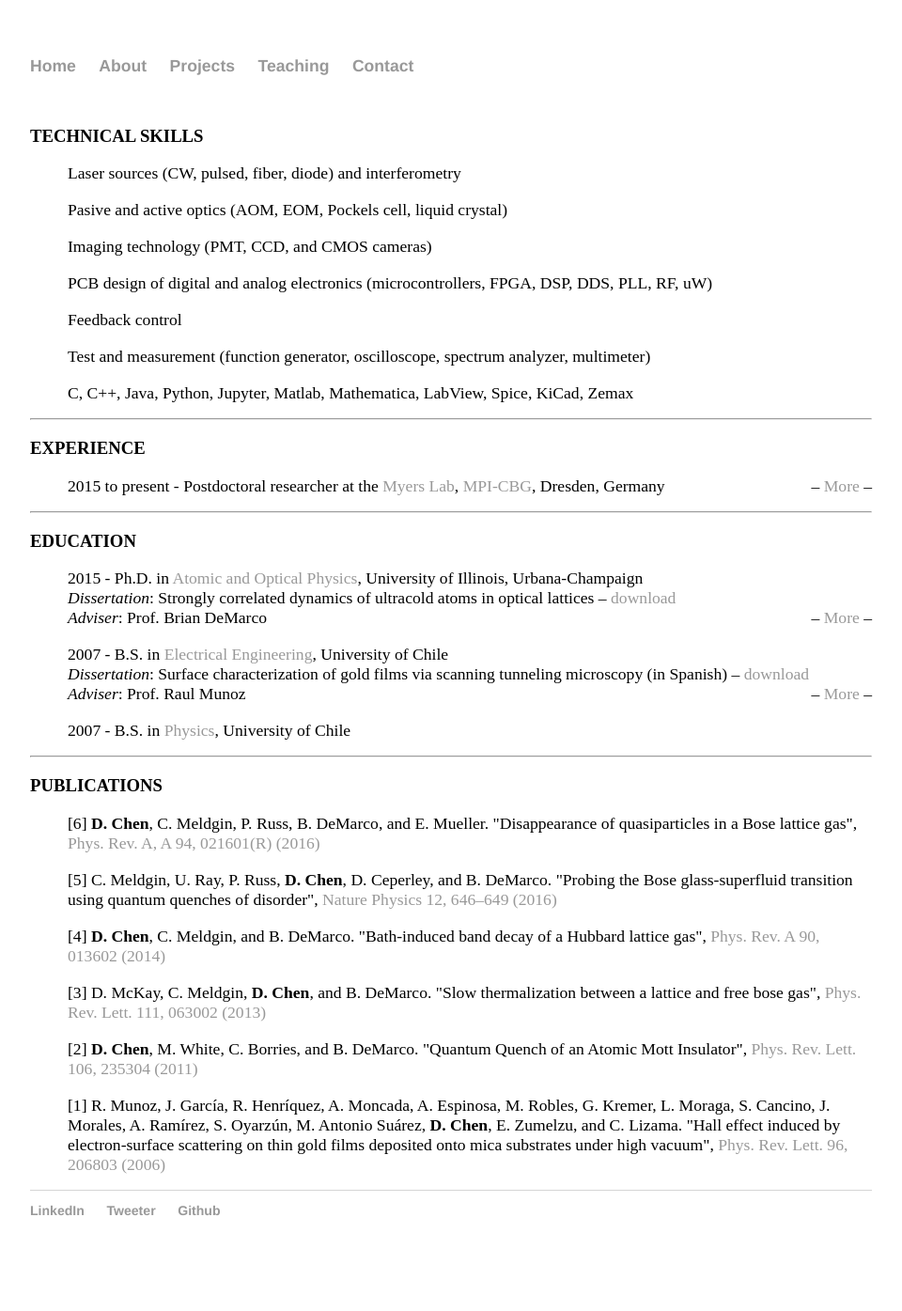
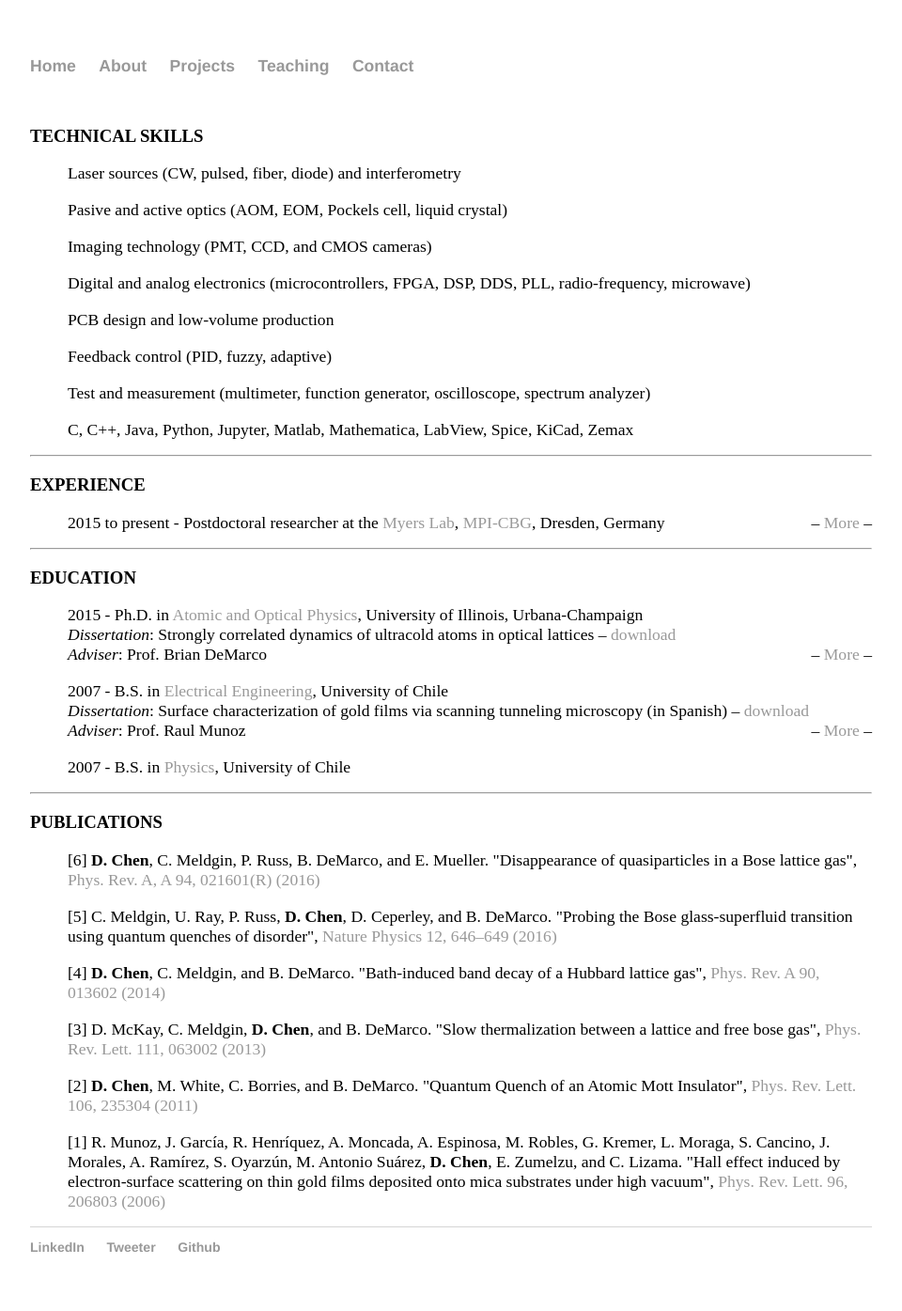
Before and after one commit to davidchenlee/davidchenlee.github.io, a Jekyll site: the page built from about/about.html, in a window 1280 px wide. Shown: the whole page at 94% size, without its empty margins (160-1120 px from the left). Built offline with Jekyll 4.4.1, drawn with Linux system fonts in a browser that asks for light colours; before the commit the page ends 1356 px from its top, so only the background shows below that; some of the changed lines change nothing that is shown.

Commit message:
Update the 'about' page

```diff
--- a/about/about.html
+++ b/about/about.html
@@ -9,9 +9,10 @@
   <li>Laser sources (CW, pulsed, fiber, diode) and interferometry</li>
   <br><li>Pasive and active optics (AOM, EOM, Pockels cell, liquid crystal)</li>
   <br><li>Imaging technology (PMT, CCD, and CMOS cameras)</li>
-  <br><li>PCB design of digital and analog electronics (microcontrollers, FPGA, DSP, DDS, PLL, RF, uW)</li>
-  <br><li>Feedback control</li>
-  <br><li>Test and measurement (function generator, oscilloscope, spectrum analyzer, multimeter)</li>
+  <br><li>Digital and analog electronics (microcontrollers, FPGA, DSP, DDS, PLL, radio-frequency, microwave)</li>
+  <br><li>PCB design and low-volume production</li>
+  <br><li>Feedback control (PID, fuzzy, adaptive)</li>
+  <br><li>Test and measurement (multimeter, function generator, oscilloscope, spectrum analyzer)</li>
   <br><li>C, C++, Java, Python, Jupyter, Matlab, Mathematica, LabView, Spice, KiCad, Zemax</li>
 </ul>
 <hr>
@@ -27,9 +28,9 @@
    <br>
     <ul style="list-style-type:square">
       <li>Conceptualized, designed, and built a high throughput two-photon microscope for imaging whole fixed tissue –as large as 1 cm^3– in-situ and with sub-micron resolution. The project has relied extensively on mathematical modeling and CAD tools such as Zemax, SolidWorks, Mathematica, Spice, and KiCad</li>
-      <li>Managed the project from start to end with minimal supervision. Purchased all the scientific equipment and building components</li>
+      <li>Planned and managed the project from start to end with minimal supervision. Purchased all the scientific equipment and building components (optics, electronics, and mechanics)</li>
       <li>Worked in close collaboration with biologists and computer scientists</li>
-      <li>Designed, prototyped, and built fast electronics for single-photon detection</li>
+      <li>Designed, prototyped, and built nanosecond electronics for single-photon detection</li>
       <li>Designed and implemented real-time control algorithms for microscopes</li>
       <li>Established a Meso-imaging Laboratory at the Max Planck Institute CBG</li>
     </ul>
@@ -50,16 +51,16 @@
 
     <div id="expand2"><!-- Content Goes here -->
 
-      <p>I investigated emergent states in strongly correlated systems using ultracold gases (publications [2-6]). To this end, I used advanced electro and magneto-optical techniques, such as optical lattices and stimulated Raman scattering, to trap, cool, and manipulate atomic gases with extremely high precision</p>
+      <p>I used ultracold gases to investigate emergent states in strongly correlated systems (publications [2-6]). To this end, I trapped, cooled, and manipulated atomic gases with extremely high precision by means of advanced electro and magneto-optical techniques such as optical lattices and stimulated Raman scattering</p>
 
       <ul style="list-style-type:square">
         <li>Designed and performed ultracold matter experiments</li>
-        <li>Performed data modeling and analysis using Matlab and Mathematica</li>
+        <li>Modeled and analyzed data with Matlab and Mathematica</li>
         <li>Designed and implemented novel laser techniques such as stimulated Raman scattering</li>
         <li>Troubleshot Ti-Sapphire lasers and home-built external cavity diode lasers</li>
-        <li>Designed and implemented RF waveforms using digital synthesizers</li>
+        <li>Designed and implemented radio-frequency waveforms using digital synthesizers</li>
         <li>Upgraded a GHz PLL for applications in quantum gas experiments</li>
-        <li>Designed and built PID controllers for laser modulation</li>
+        <li>Designed and built PID controllers for laser intensity control and modulation</li>
         <li>Designed and built electronic and electromechanical parts</li>
 
       </ul>
@@ -76,11 +77,11 @@
 
       <div id="expand4"><!-- Content Goes here -->
 
-        <p>I used scanning tunneling microscopy to characterize the topology of thin conductive films. Our group investigated the effect of electron-surface scattering on electronic transport in metals (publication [1]). </p>
+        <p>I used scanning tunneling microscopy to characterize the surface roughness of thin metallic films. Our group investigated the effect of electron-surface scattering on the electronic transport properties (publication [1]). </p>
 
         <ul style="list-style-type:square">
-          <li>Measured properties of thin metallic films via scanning tunneling microscopy (STM)</li>
-          <li>Implemented algorithms for autocorrelation analysis in Java and Matlab</li>
+          <li>Measured the surface roughness of thin metallic films via scanning tunneling microscopy (STM)</li>
+          <li>Analyzed the surface autocorrelation in Java and Matlab</li>
         </ul>
       </div>
     <br>
```
